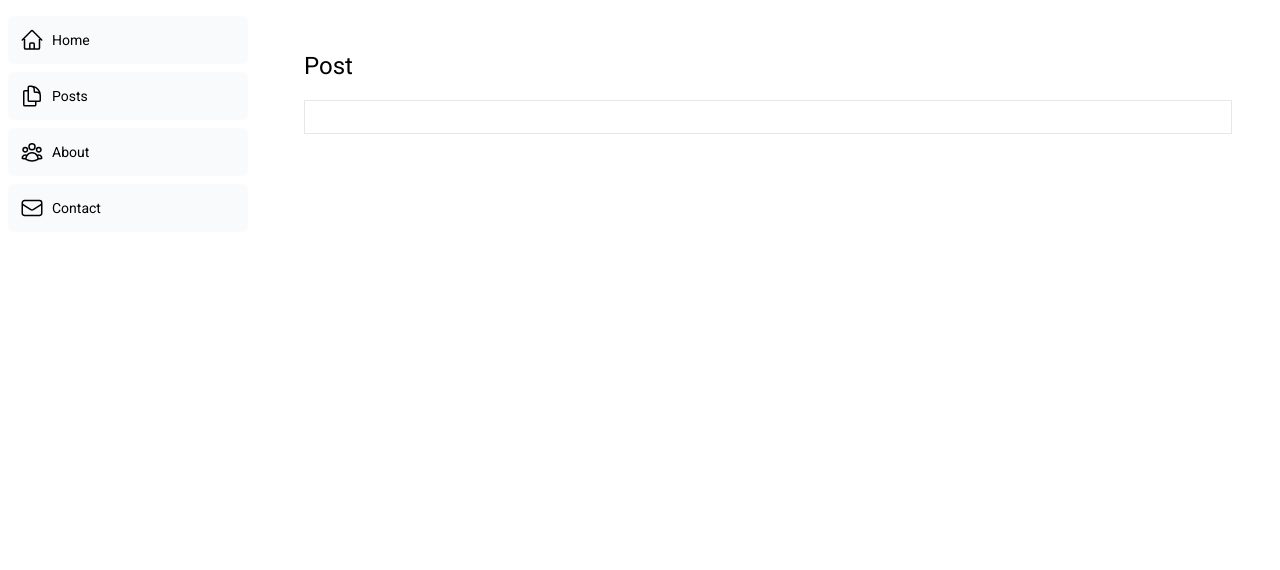
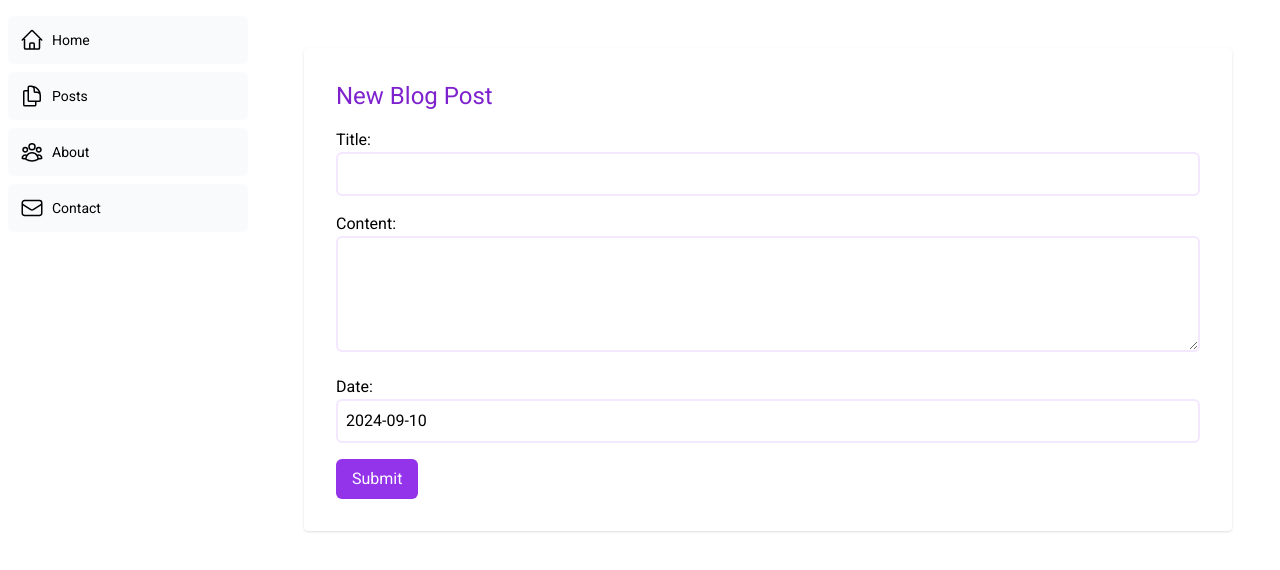
Before and after one commit to Korez73/NextJSLinkedIn, a Next.js app: page /blog/post/insert in a window 1280 px wide. Shown: the top 570 px of the page. Built offline with nearby package versions, Linux system fonts and the light colour scheme.

Commit message:
Add api and ability to create a new blog post

```diff
--- /dev/null
+++ b/src/app/api/posts/route.ts
@@ -0,0 +1,28 @@
+
+import { sql } from '@vercel/postgres';
+import { NextResponse } from 'next/server';
+
+export async function GET() {
+  try {
+    const posts = await sql`SELECT * FROM posts ORDER BY date DESC LIMIT 2;`;
+    return NextResponse.json({ posts }, { status: 200 });
+  } catch (error) {
+    return NextResponse.json({ error }, { status: 500 });
+  }
+}
+
+export async function POST(request: Request) {
+  const { searchParams } = new URL(request.url);
+  const id = searchParams.get('id');
+  const title = searchParams.get('title');
+  const content = searchParams.get('content');
+  const date = searchParams.get('date');
+
+  try {
+    // SQL query to insert a new post
+    await sql`INSERT INTO posts (id, author, title, content, date) VALUES (${id}, 'sandra l', ${title}, ${content}, ${date});`;
+    return NextResponse.json({ message: 'Post successfully inserted' }, { status: 200 });
+  } catch (error) {
+    return NextResponse.json({ error }, { status: 500 });
+  }
+}
--- a/src/app/blog/post/[id]/page.tsx
+++ b/src/app/blog/post/[id]/page.tsx
@@ -7,6 +7,6 @@
   return (
     <>
       <h1>Post</h1>
-      <PostComponent {...post} />
+      {post && <PostComponent {...post} />}
     </>)
 }
--- /dev/null
+++ b/src/app/blog/post/insert/page.tsx
@@ -0,0 +1,68 @@
+"use client";
+import { useState } from 'react';
+import { useRouter } from 'next/navigation'
+import { v4 as uuidv4 } from 'uuid';
+
+export default function Page() {
+  const router = useRouter()
+  const [formData, setFormData] = useState({
+    id: '',
+    title: '',
+    content: '',
+    date: new Date().toISOString().slice(0, 10)
+  });
+
+  const handleChange = (e: React.ChangeEvent<HTMLInputElement>) => {
+    const { name, value } = e.target;
+    setFormData(prevData => ({
+      ...prevData,
+      [name]: value
+    }))
+  };
+
+  const handleSubmit = (e: React.ChangeEvent<HTMLInputElement>) => {
+    e.preventDefault();
+    const uuid = uuidv4();
+    fetch(`/api/posts?id=${uuid}&title=${formData.title}&content=${formData.content}&date=${formData.date}`, {
+      method: 'POST',
+      headers: {
+        'Content-Type': 'application/json'
+      },
+      body: JSON.stringify({ ...formData, id: uuid })
+    }).then(() => {
+      // Clear form fields
+      setFormData({
+        id: '',
+        title: '',
+        content: '',
+        date: ''
+      });
+      router.push('/blog/posts');
+    }).catch(console.error)
+  }
+
+  return (
+    <div className="bg-white p-8 rounded shadow">
+      <h2 className="text-2xl mb-4 text-purple-700">New Blog Post</h2>
+      <form onSubmit={handleSubmit} className="space-y-4">
+
+        <div>
+          <label htmlFor="title" className="block font-medium">Title:</label>
+          <input type="text" id="title" name="title" value={formData.title} onChange={handleChange} className="w-full border-2 border-purple-100 p-2 rounded-md focus:border-purple-200 focus:outline-none" />
+        </div>
+        <div>
+          <label htmlFor="content" className="block font-medium">Content:</label>
+          <textarea id="content" name="content" rows="4" value={formData.content} onChange={handleChange} className="w-full border-2 border-purple-100 p-2 rounded-md focus:border-purple-200 focus:outline-none"></textarea>
+        </div>
+        <div>
+          <label htmlFor="date" className="block font-medium">Date:</label>
+          <input type="text" id="date" name="date" value={formData.date} readOnly className="w-full border-2 border-purple-100 p-2 rounded-md focus:border-purple-200 focus:outline-none" />
+
+        </div>
+        <div>
+          <button type="submit" className="bg-blue-400 text-white px-4 py-2 rounded-md bg-purple-600  hover:bg-purple-700">Submit</button>
+        </div>
+      </form>
+    </div>
+  );
+}
--- a/src/app/blog/posts/page.tsx
+++ b/src/app/blog/posts/page.tsx
@@ -1,4 +1,6 @@
-//import { posts } from '@/app/lib/placeholder-data';
+import Link from "next/link"
+import { Button } from "@/app/ui/components/button"
+// import { posts } from '@/app/lib/placeholder-data';
 import Post from '@/app/ui/components/posts/Post';
 import { connectToDB, getPosts } from '@/app/lib/data';
 
@@ -7,7 +9,8 @@
   const posts = await getPosts();
   return (
     <>
-      {client && <p className='text-green-500'>Connected to database</p>}
+      {client && <p className='text-green-500 my-2'>Connected to database!</p>}
+      <Link href="/blog/post/insert"><Button className="outline outline-1  border-purple-700 text-purple-700 hover:bg-purple-700 hover:text-white my-5 py-2 px-4 rounded">New +</Button></Link>
       <h1>Posts</h1>
       {posts?.map((post) => <Post key={post.id} {...post} />)}
     </>)
```
Also changed, not shown: src/app/ui/components/dropdown-menu.tsx (line endings or trailing spaces).
